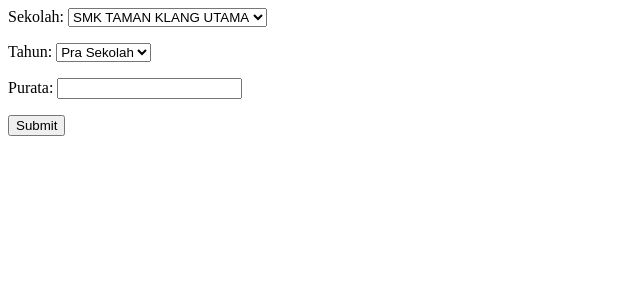
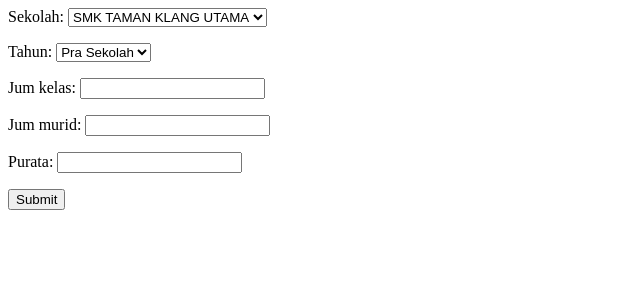
Before and after one commit to maxsim86/info-kepadatan-kelas, a Django app: page /items/student_color/ in a window 1280 px wide. Shown: the top 300 px of the page, without its empty margins (0-640 px from the left). Run offline with Django 4.2, Linux system fonts and the light colour scheme.

Commit message:
fix papar form_valid

```diff
--- a/templates/student_color.html
+++ b/templates/student_color.html
@@ -10,7 +10,17 @@
 {% if color %}
 
 <div style="color: {{color}};">
-    Warna: {{ color }}
+    {{ message }}
+    <br>
+    Sekolah: {{ Sekolah }}
+    <br>
+    Tahun: {{ tahun }}
+    <br>
+    Jumlah Kelas: {{ jum_kelas }}
+    <br>
+    Jumlah Murid: {{ jum_murid }}
+    <br>
+    Purata: {{ purata }}
 
 </div>
  {% endif %}
--- a/utama/forms.py
+++ b/utama/forms.py
@@ -28,4 +28,6 @@ class StudentColorForm(forms.Form):
 
     sekolah = forms.ChoiceField(choices=SCHOOL_CHOICES)
     tahun = forms.ChoiceField(choices=YEAR_CHOICES)
+    jum_kelas = forms.IntegerField()
+    jum_murid = forms.IntegerField()
     purata = forms.IntegerField()
--- a/utama/models.py
+++ b/utama/models.py
@@ -10,8 +10,12 @@ class Info(models.Model):
     phone_no_regex = RegexValidator(regex=r"^\+?1?\d{8,15}$")
     no_tel = models.CharField(validators=[phone_no_regex], max_length=16, unique=True)
     no_ic = models.CharField(max_length=12)
-    email = models.EmailField(max_length=50)
+    email = models.EmailField(max_length=255)
     category = models.CharField(max_length=100)
+    jum_kelas = models.IntegerField(default=0)
+    jum_murid = models.IntegerField(default=0)
+    purata = models.IntegerField(default=0)
+    catatan = models.TextField(max_length=255)
 
     # Level tingkatan peringkat sekolah !
     PPKI = "PPKI"
--- a/utama/views.py
+++ b/utama/views.py
@@ -42,24 +42,41 @@ class InfoSelectView(FormView):
 class StudentColorView(FormView):
     template_name = 'student_color.html'
     form_class = StudentColorForm
-    success_url = '/success/'
+    success_url = None
 
     def form_valid(self, form):
         sekolah = form.cleaned_data['sekolah']
         tahun = form.cleaned_data['tahun']
+        # untuk dapatkan Purata = jum_kelas / jumlah murid
+        jum_kelas = form.cleaned_data['jum_kelas']
+        jum_murid = form.cleaned_data['jum_murid']
         purata = form.cleaned_data['purata']
 
-        if sekolah == 'A' and 37 <= purata < 38:
+        if jum_murid >= 40:
             color = 'yellow'
+            message = f"The average ({purata}) does not exceed 40. Full class details:"
 
-        elif sekolah == 'B' and purata  == 40:
+
+        elif purata > 40:
             color = 'red'
+            message = f"The average ({purata}) exceeds 40. Class details:"
+
 
         else:
             color = 'green'
-        #         # Add color data to the context
-        self.extra_context = {'color':color}
-        return super().form_valid(form)
+            message = "Class Detail"
+        # Add color data to the context
+        self.extra_context = {
+            'color':color,
+            'message': message,
+            'sekolah':sekolah,
+            'tahun':tahun,
+            'jum_kelas': jum_kelas,
+            'jum_murid': jum_murid,
+            'purata': purata,
+                              }
+        return self.render_to_response(self.get_context_data(form=form))
+       # return super().form_valid(form)
 
 class SuccessView(View):
     template_name = 'success.html'
```
Also changed, not shown: db.sqlite3, utama/migrations/0007_info_catatan_info_jum_kelas_info_jumlah_murid_and_more.py (added), utama/migrations/0008_rename_jumlah_murid_info_jum_murid_alter_info_email.py (added).
